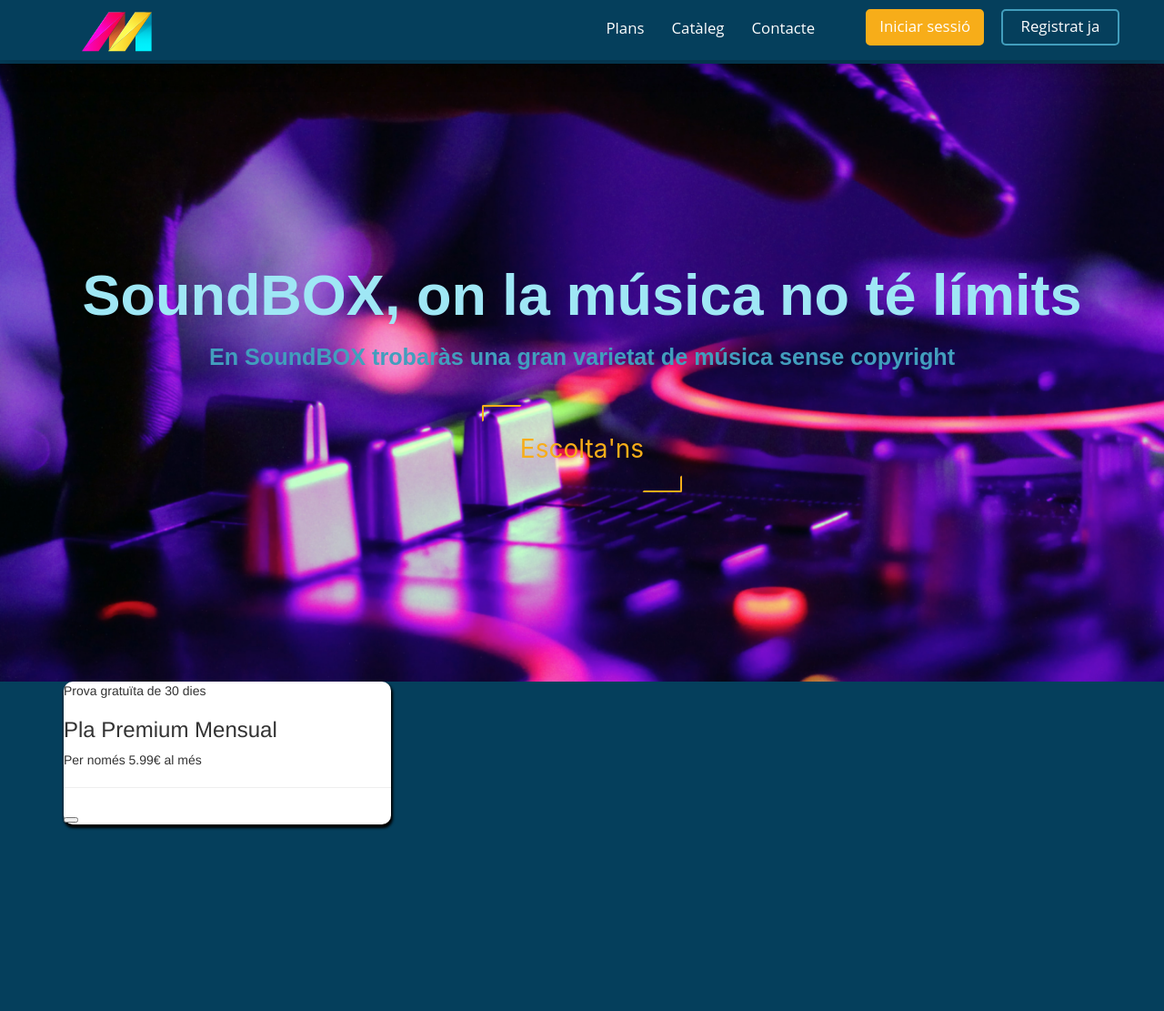
After one commit to ManelFix/Projecte-Final-DAW2, a PHP site: page /html/index.html in a window 1280 px wide. The commit adds this page. Shown: the top 1111 px of the page at 91% size. Run offline with PHP 8.4, Linux system fonts and the light colour scheme.

Commit message:
Add files via upload
Login + Register + Plana principal (en development)

```diff
--- a/css/estilo.css
+++ b/css/estilo.css
@@ -1,4 +1,8 @@
+<<<<<<< HEAD
 @import url('https://fonts.googleapis.com/css2?family=Inter&family=Poppins&display=swap');
+=======
+@import url('https://fonts.googleapis.com/css2?family=Inter&family=Open+Sans:wght@500&family=Poppins&display=swap');
+>>>>>>> fdd7c5b (Login + Register + Plana principal (en development))
 
 html, body{
     margin: 0em;
@@ -9,6 +13,228 @@ body{
     background-color: #053F5C;
 }
 
+<<<<<<< HEAD
+=======
+/* Web Principal */
+
+.headerPrincipal{
+    width: 100%;
+    position: fixed;
+    z-index: 100;
+}
+
+.headerPrincipal nav{
+    background-color: #053F5C;
+    border: none;
+    padding-bottom: 9px;
+    box-shadow: 0px 7px 27px rgb(1 0 4 / 25%);
+}
+
+.divLogoPrincipal{
+    /* display: flex;
+    flex-direction: row;
+    justify-content: space-around;
+    flex-wrap: wrap; */
+}
+
+.divLogoPrincipal img{
+    width: 5.5em;
+    margin-top: 13px;
+    margin-left: 20px;
+}
+
+/* .menu ul{
+    display: flex;
+    flex-direction: row;
+    flex-wrap: wrap;
+    justify-content: flex-end;
+    align-content: flex-end;
+    align-items: flex-end;
+} */
+
+.menu ul li{
+   margin-top: 6px;
+}
+
+.menu ul li a{
+    color: white !important;
+    font-family: 'Open Sans', sans-serif;
+    font-size: 1.2em;
+    float: right;
+}
+
+.menu ul li:hover{
+    color: orange;
+}
+
+.divBotonsNav{
+    display: inline-block;
+    margin-left: 20px;
+    position: relative;
+    left: 21px;
+}
+
+.botonsIR{
+    color: white;
+    font-family: 'Open Sans', sans-serif;
+    font-size: 1.2em;
+    background-color: #F7AD19;
+    border-radius: 7px;
+    text-decoration: none;
+    padding: 0.5em;
+    padding-right: 1.5em;
+    padding-left: 1.5em;
+    margin-top: 10px;
+    display: inline-block;
+    text-align: center;
+}
+
+.botonsIR:hover{
+    text-decoration: none;
+    color: white;
+}
+
+.estilbtnLogin {
+    min-width: 130px;
+    height: 40px;
+    color: #fff;
+    padding: 5px 10px;
+    cursor: pointer;
+    transition: all 0.3s ease;
+    position: relative;
+    display: inline-block;
+    outline: none;
+    border-radius: 5px;
+    border: 2px solid #F7AD19;
+    background: #F7AD19;
+}
+
+.estilbtnLogin:hover {
+    background: #fff;
+    color: #F7AD19
+}
+
+.btnRegistrat{
+    margin-left: 15px;
+    background-color: #429EBD;
+}
+
+.estilbtnLogin2{
+    min-width: 130px;
+    height: 40px;
+    color: #fff;
+    padding: 5px 10px;
+    cursor: pointer;
+    transition: all 0.3s ease;
+    position: relative;
+    display: inline-block;
+    outline: none;
+    border-radius: 5px;
+    border: 2px solid #429EBD;
+    background-color: transparent;
+}
+
+.estilbtnLogin2:hover {
+    background: #429EBD;
+    color: #fff;
+}
+
+.imatgeFons{
+    background-image: url('../img/Principal.png');
+    background-size: 100%;
+    height: 48.5em;
+    background-position-y: -87px;
+    background-repeat: no-repeat;
+    width: 100%;
+    margin-top: 70px;
+}
+
+.divMain{
+    text-align: center;
+    margin-top: 200px;
+    color: white;
+    font-family: 'Poppins', sans-serif;}
+
+.divMain h1{
+    font-size: 4.5em;
+    color: #9FE7F5;
+    font-weight: bold;
+}
+
+.divMain h2{
+    font-size: 1.8em;
+    color: #429EBD;
+    font-weight: bold;
+}
+
+.btnInici {
+    position: relative;
+    padding: 1em 1.5em;
+    border: none;
+    background-color: transparent;
+    cursor: pointer;
+    outline: none;
+    font-size: 2em;
+    margin: 1em 0.8em;
+    font-family: 'Inter', sans-serif;
+
+}
+
+.btnInici.btnEscl {
+    color: #F7AD19;
+}
+
+.btnInici.btnEscl::after,
+.btnInici.btnEscl::before {
+    content: "";
+    display: block;
+    position: absolute;
+    width: 20%;
+    height: 20%;
+    border: 2px solid;
+    transition: all 0.6s ease;
+    border-radius: 2px;
+}
+
+.btnInici.btnEscl::after {
+    bottom: 0;
+    right: 0;
+    border-top-color: transparent;
+    border-left-color: transparent;
+    border-bottom-color: #F7AD19;
+    border-right-color: #F7AD19;
+}
+
+.btnInici.btnEscl::before {
+    top: 0;
+    left: 0;
+    border-bottom-color: transparent;
+    border-right-color: transparent;
+    border-top-color: #F7AD19;
+    border-left-color: #F7AD19;
+}
+
+.btnInici.btnEscl:hover:after,
+.btnInici.btnEscl:hover:before {
+    border-bottom-color: #F7AD19;
+    border-right-color: #F7AD19;
+    border-top-color: #F7AD19;
+    border-left-color: #F7AD19;
+    width: 100%;
+    height: 100%;
+}
+
+.pla1{
+    background-color: white;
+    border-radius: 10px;
+    box-shadow: 1px 3px 3px 1px black;
+    height: auto;
+}
+
+
+/* Web Login */
+
+>>>>>>> fdd7c5b (Login + Register + Plana principal (en development))
 .framePrincipal{
     margin: auto;
     width: 36em;
--- /dev/null
+++ b/html/index.html
@@ -0,0 +1,79 @@
+<!DOCTYPE html>
+<html lang="es">
+<head>
+    <meta charset="UTF-8">
+    <meta http-equiv="X-UA-Compatible" content="IE=edge">
+    <meta name="viewport" content="width=device-width, initial-scale=1.0">
+    <link rel="stylesheet" href="../css/bootstrap.css">
+    <link rel="stylesheet" href="../css/estilo.css">
+    <link href='https://unpkg.com/boxicons@2.1.2/css/boxicons.min.css' rel='stylesheet'>
+    <link rel="shortcut icon" href="../img/logo.svg" type="image/x-icon">
+    <title>SoundBOX</title>
+</head>
+<body>
+    <header class="headerPrincipal">
+        <nav class="navbar navbar-fixed-top navbar-inverse">
+            <div class="container divLogoPrincipal">
+                <div class="navbar-header">
+                    <button id="btnMenuResponsive" type="button" class="navbar-toggle collapsed" data-toggle="collapse"
+                        data-target="#bs-example-navbar-collapse-1" aria-expanded="false" onclick="comprovarBoton();">
+                        <span class="sr-only">Navegació</span>
+                        <span class="icon-bar"></span>
+                        <span class="icon-bar"></span>
+                        <span class="icon-bar"></span>
+                    </button>
+                    <img src="../img/logo.svg" alt="logoSoundBox">
+                </div>
+                <div class="collapse navbar-collapse navbar-right menu" id="bs-example-navbar-collapse-1">
+                    <ul class="nav navbar-nav">
+                        <li class="responsiveLiSob"><a href="#sobremi">Plans</a></li>
+                        <li class="responsiveLiExp"><a href="#experiencia">Catàleg</a></li>
+                        <li><a href="#contacto">Contacte</a></li>
+                        <div class="divBotonsNav">
+                            <a href="login.html" class="botonsIR estilbtnLogin">Iniciar sessió</a>
+                            <a href="register.html" class="botonsIR btnRegistrat estilbtnLogin2">Registrat ja</a>
+                        </div>
+                    </ul>
+                </div>
+            </div>
+        </nav>
+    </header>
+
+    <section class="container imatgeFons">
+        <div class="row">
+            <div class="col-md-12 col-sm-12 col-xs-12 divMain">
+                <h1>SoundBOX, on la música no té límits</h1>
+                <h2>En SoundBOX trobaràs una gran varietat de música sense copyright</h2>
+                <button class="btnInici btnEscl">Escolta'ns</button>
+            </div>
+        </div>
+    </section>
+
+    <section class="container" style="height: 1000px">
+        <div class="row">
+            <div class="col-md-4 col-sm-12 col-xs-12">
+                <div class="pla1">
+                    <p>Prova gratuïta de 30 dies</p>
+                    <h3>Pla Premium Mensual</h3>
+                    <p>Per només 5.99€ al més</p>
+                    <hr>
+                    <div>
+                        <!--Ventatges-->
+                    </div>
+                    <button></button>
+                </div>
+            </div>
+            <div class="col-md-4 col-sm-12 col-xs-12">
+
+            </div>
+            <div class="col-md-4 col-sm-12 col-xs-12">
+
+            </div>
+        </div>
+    </section>
+
+    <script src="https://code.jquery.com/jquery-1.12.4.min.js" integrity="sha384-nvAa0+6Qg9clwYCGGPpDQLVpLNn0fRaROjHqs13t4Ggj3Ez50XnGQqc/r8MhnRDZ" crossorigin="anonymous"></script>
+    <script src="https://stackpath.bootstrapcdn.com/bootstrap/3.4.1/js/bootstrap.min.js" integrity="sha384-aJ21OjlMXNL5UyIl/XNwTMqvzeRMZH2w8c5cRVpzpU8Y5bApTppSuUkhZXN0VxHd" crossorigin="anonymous"></script>
+    <script src="../js/bootstrap.js" crossorigin="anonymous"></script>
+</body>
+</html>
```
Also changed, not shown: html/login.html (+15 -0 lines), html/register.html (+15 -0 lines), img/Principal.png (added).
